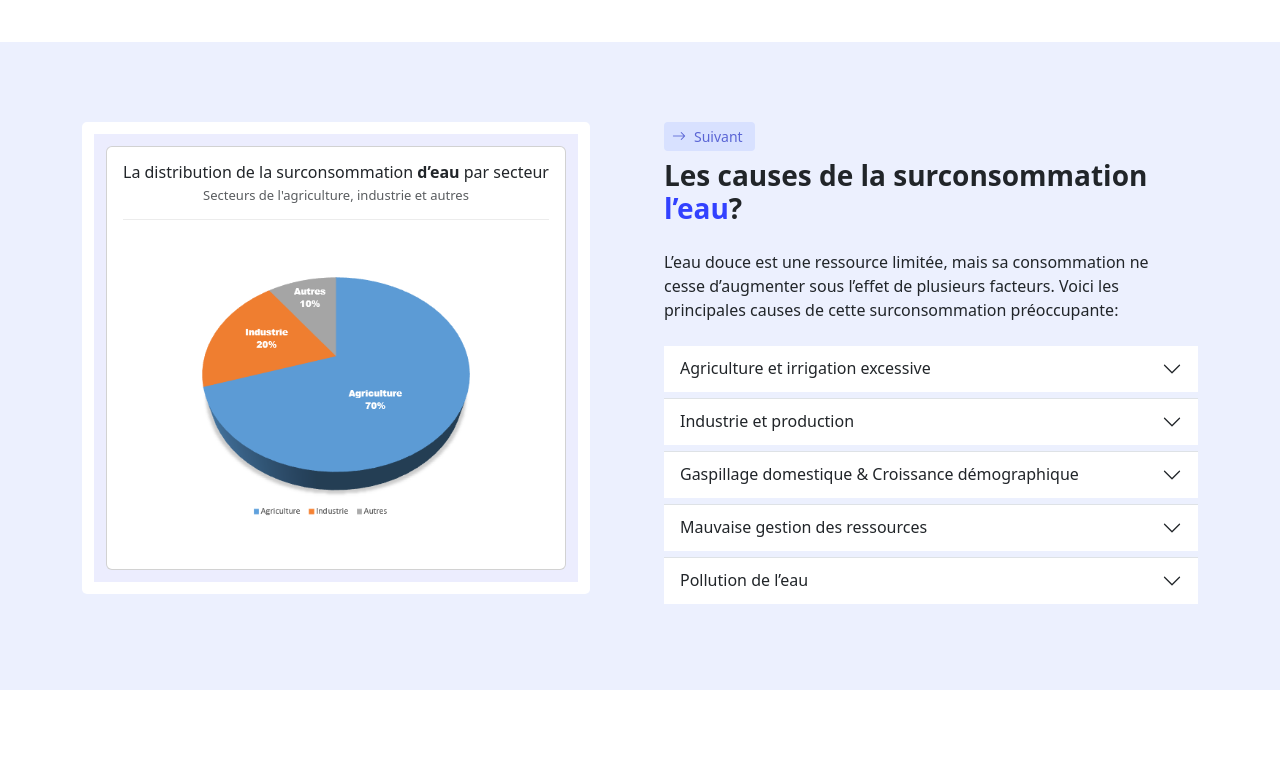
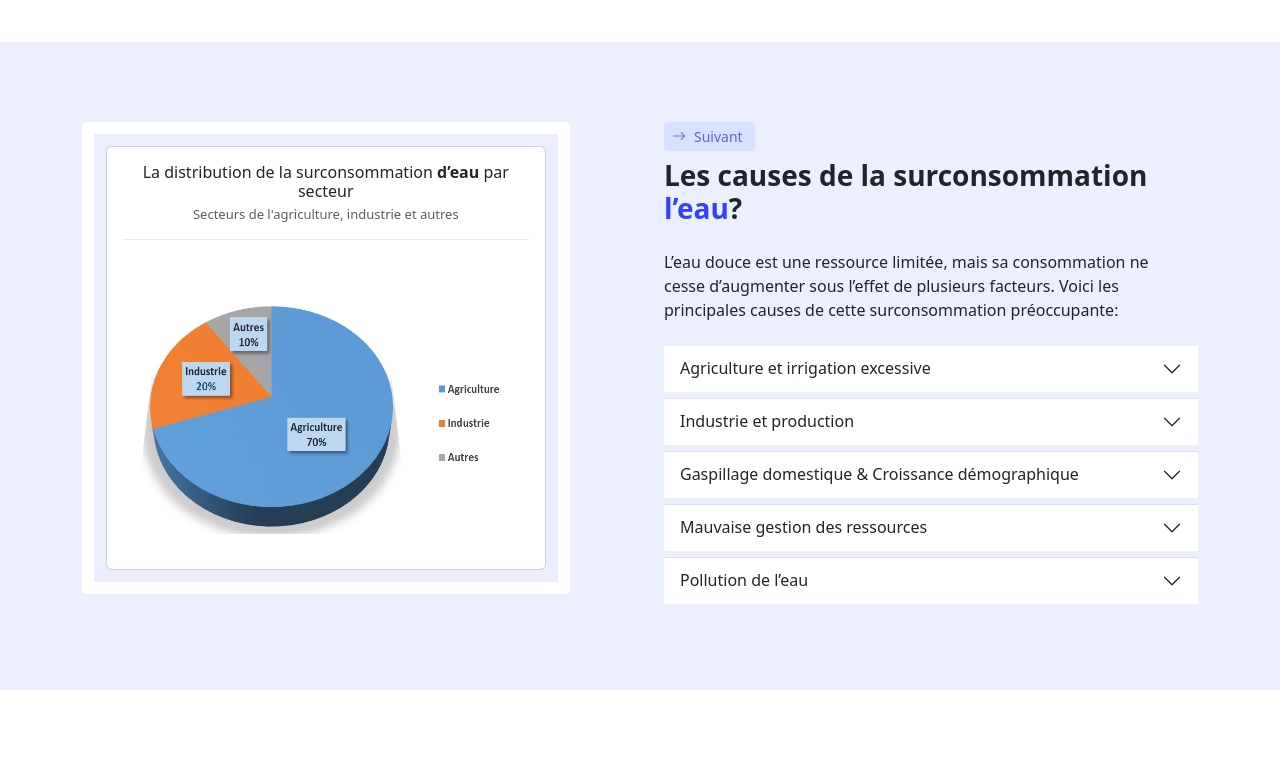
Before and after one commit to MohMarroun/my-water-app, a React (Create React App) app: page / in a window 1280 px wide. Shown: the part 1340-2108 px from the top of the page. Built offline with nearby package versions, Linux system fonts and the light colour scheme.

Commit message:
add responssive code to div statistics in cases section

```diff
--- a/src/css/CausesStyle.css
+++ b/src/css/CausesStyle.css
@@ -31,9 +31,22 @@ section#causes-section{
 
 .statistics > .content > .card .chart > img{
     height: 82%;
+    max-width: 100%;
 }
 
 #causes-section .content > .accordion > .accordion-item > .accordion-header > .accordion-button{
     background-color: white !important;
     padding: 13px 16px;
 }
+
+/* Default width */
+.custom-width {
+    width: 92%;
+}
+
+/* Medium screens (768px and up) */
+@media (max-width: 1200px) {
+    .custom-width {
+        width: 100%;
+    }
+}
--- a/src/sections/Causes.js
+++ b/src/sections/Causes.js
@@ -4,28 +4,8 @@ const CausesSurconsommation = () => {
     return (
         <section id="causes-section" className='d-nonee'>
             <div className="container">
-                <div className="row gap-0">
-                    <div className="col-lg-6 col-xs-12 mb-5 mb-lg-0">
-                        <div className="h-100 pe-0 pe-lg-3">
-                            <div className="d-flex justify-content-center justify-content-lg-start h-100">
-                                <div className="statistics">
-                                    <div className="content">
-                                        <div className="card h-100">
-                                            <div className="card-body">
-                                                <h5 className="card-title text-center">La distribution de la surconsommation <b>d’eau</b> par secteur</h5>
-                                                <h6 className="card-subtitle mb-2 text-body-secondary text-center">Secteurs de l'agriculture, industrie et autres </h6>
-                                                <hr class="hr" />
-                                                <div className="chart position-relative d-flex-row justify-content-center align-content-center p-2">
-                                                    <img src="./images/water-distribution.png" alt="Statistiques de la consommation" loading='lazy' />
-                                                </div>
-                                            </div>
-                                        </div>
-                                    </div>
-                                </div>
-                            </div>
-                        </div>
-                    </div>
-                    <div className="col-lg-6 col-xs-12">
+                <div className="row flex-row-reverse gap-0">
+                    <div className="col-lg-6 col-xs-12 mb-4 mb-lg-0">
                         <div className="container pe-3 pe-md-0 text-start">
                             <a href="#consequences-section" className="next-btn btn btn-primary btn-sm d-inline-flex">
                                 <i className="bi bi-arrow-right me-2"></i> Suivant
@@ -110,6 +90,27 @@ const CausesSurconsommation = () => {
                             </div>
                         </div>
                     </div>
+                    <div className="col-lg-6 col-xs-12 mb-5 mb-lg-0">
+                        <div className="h-100 pe-0 pe-lg-3">
+                            <div className="d-flex justify-content-center justify-content-lg-start h-100">
+                                <div className="statistics custom-width">
+                                    <div className="content">
+                                        <div className="card h-100">
+                                            <div className="card-body">
+                                                <h5 className="card-title text-center">La distribution de la surconsommation <b>d’eau</b> par secteur</h5>
+                                                <h6 className="card-subtitle mb-2 text-body-secondary text-center">Secteurs de l'agriculture, industrie et autres </h6>
+                                                <hr class="hr" />
+                                                <div className="chart position-relative d-flex-row justify-content-center align-content-center p-2">
+                                                    <img src="./images/water-distribution.png" alt="Statistiques de la consommation" loading='lazy' />
+                                                </div>
+                                            </div>
+                                        </div>
+                                    </div>
+                                </div>
+                            </div>
+                        </div>
+                    </div>
+
                 </div>
             </div>
         </section>
```
Also changed, not shown: public/images/Water-distribution.png.
